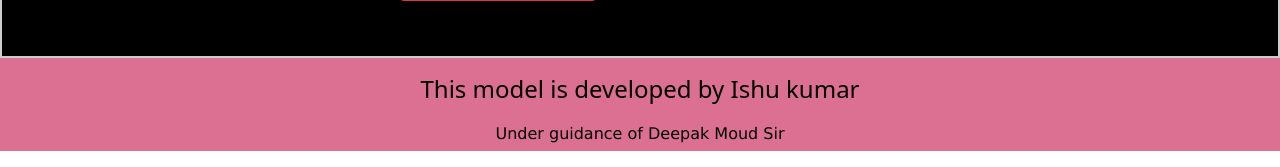
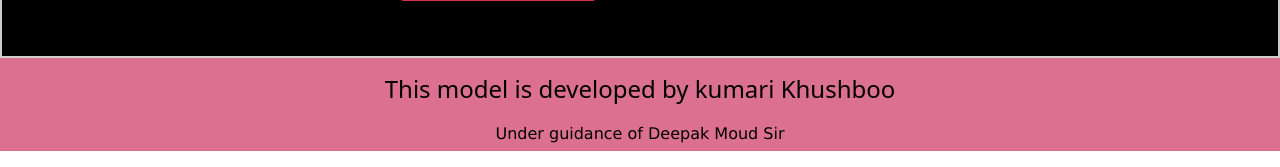
Before and after one commit to khushunawal/project7, a Flask app: page / in a window 1280 px wide. Shown: the part 1069-1236 px from the top of the page. Run offline with Flask 2, Linux system fonts and the light colour scheme; parts of the project's set-up code (start-up, migrations or seed data) failed here and were passed over.

Commit message:
Update index.html

```diff
--- a/templates/index.html
+++ b/templates/index.html
@@ -4,7 +4,7 @@
 <head>
     <meta charset="utf-8">
     <meta name="viewport" content="width=device-width, initial-scale=1">
-    <title>Internship Project</title>
+    <title>Summer Internship Project</title>
     <link href="https://cdn.jsdelivr.net/npm/bootstrap@5.2.0/dist/css/bootstrap.min.css" rel="stylesheet"
         integrity="sha384-gH2yIJqKdNHPEq0n4Mqa/HGKIhSkIHeL5AyhkYV8i59U5AR6csBvApHHNl/vI1Bx" crossorigin="anonymous">
 
@@ -171,7 +171,7 @@
 
     <div class="tail">
         <h4>
-            This model is developed by Ishu kumar
+            This model is developed by kumari Khushboo
         </h4>
         <p>
             Under guidance of Deepak Moud Sir
```
